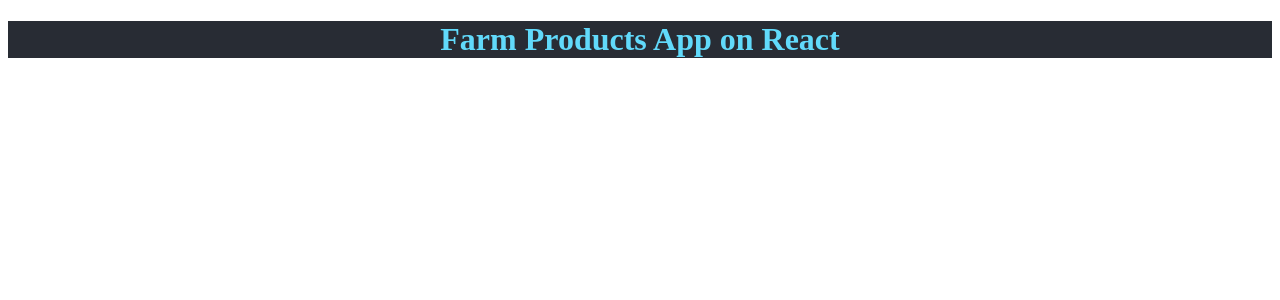
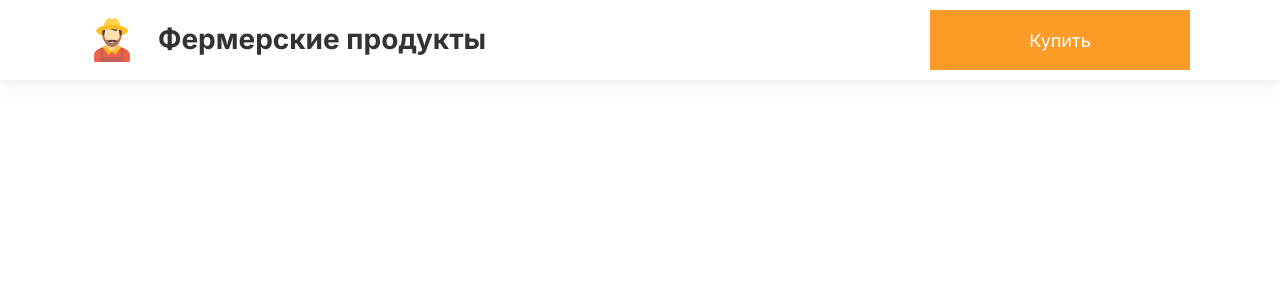
Before and after one commit to ustyugovki/farm-products, a React (Create React App) app: page / in a window 1280 px wide. Shown: the top 300 px of the page. Built offline with nearby package versions, Linux system fonts and the light colour scheme.

Commit message:
Сверстал Header.

```diff
--- a/src/components/app/App.css
+++ b/src/components/app/App.css
@@ -1,5 +1,29 @@
-.App {
-  text-align: center;
-  color: #61dafb;
-  background-color: #282c34;
+@import url("https://fonts.googleapis.com/css2?family=Inter:wght@400;700&display=swap");
+
+html {
+  height: 100%;
 }
+
+body,
+html {
+  margin: 0;
+}
+
+*,
+*::before,
+*::after {
+  box-sizing: border-box;
+}
+
+body {
+  display: block;
+  box-sizing: border-box;
+  font-family: 'Inter';
+  font-style: normal;
+  font-weight: 400;
+  font-size: 18px;
+  /* line-height: 27px; */
+  /* 27 / 18 = 15 */
+  line-height: 1.5;
+  color: #333333;
+}
--- a/src/components/app/App.js
+++ b/src/components/app/App.js
@@ -2,12 +2,10 @@ import React from 'react';
 
 import './App.css';
 
+import PageWrapper from '../layout/page-wrapper/page-wrapper';
+
 function App() {
-  return (
-    <div className="App">
-      <h1>Farm Products App on React</h1>
-    </div>
-  );
+  return <PageWrapper />;
 }
 
 export default App;
--- a/src/components/layout/header/header.css
+++ b/src/components/layout/header/header.css
@@ -0,0 +1,12 @@
+.header {
+  margin: 0 auto;
+  padding-left: 90px;
+  padding-right: 90px;
+  width: 1280px;
+  min-height: 80px;
+  display: flex;
+  justify-content: space-between;
+  align-items: center;
+  background-color: #ffffff;
+  box-shadow: 0px 10px 20px rgba(0, 0, 0, 0.04), 0px 2px 6px rgba(0, 0, 0, 0.04), 0px 0px 1px rgba(0, 0, 0, 0.04);
+}
--- a/src/components/layout/header/header.jsx
+++ b/src/components/layout/header/header.jsx
@@ -1,8 +1,16 @@
 import React from "react";
 import "./header.css";
 
+import Logo from '../../ui/logo/logo';
+import Nav from '../nav/nav';
+
 function Header() {
-  return <></>;
+  return (
+    <header className="header">
+      <Logo />
+      <Nav />
+    </header>
+  );
 }
 
 export default Header;
--- a/src/components/layout/nav/nav.jsx
+++ b/src/components/layout/nav/nav.jsx
@@ -1,8 +1,14 @@
 import React from "react";
 import "./nav.css";
 
+import Button from '../../ui/button/button';
+
 function Nav() {
-  return <></>;
+  return (
+    <nav className='header__menu menu'>
+      <Button>Купить</Button>
+    </nav>
+  );
 }
 
 export default Nav;
--- a/src/components/layout/page-wrapper/page-wrapper.jsx
+++ b/src/components/layout/page-wrapper/page-wrapper.jsx
@@ -1,8 +1,12 @@
 import React from "react";
 import "./page-wrapper.css";
 
+import Header from '../header/header';
+
 function PageWrapper() {
-  return <></>;
+  return (<>
+    <Header />
+  </>);
 }
 
 export default PageWrapper;
--- a/src/components/ui/button/button.css
+++ b/src/components/ui/button/button.css
@@ -0,0 +1,37 @@
+.button {
+  margin: 0;
+  padding: 0;
+  width: 100px;
+  min-height: 40px;
+  display: block;
+  box-sizing: border-box;
+  /* display: inline-flex; */
+  /* align-items: center; */
+  /* justify-content: center; */
+  font-family: inherit;
+  font-style: normal;
+  font-weight: 400;
+  font-size: 18px;
+  /* line-height: 27px; */
+  /* 27 / 18 = 1.5 */
+  line-height: 1.5;
+  text-decoration: none;
+  /* text-transform: uppercase; */
+  text-align: center;
+  /* color: $color-gray; */
+  /* background-color: $color-white; */
+  /* border: 2px solid $color-gray; */
+  border: none;
+  cursor: pointer;
+}
+
+.menu__button {
+  width: 260px;
+  min-height: 60px;
+  color: #FFFFFF;
+  background-color: #FC9B27;
+}
+
+.menu__button:hover {
+  background-color: #FC7427;
+}
--- a/src/components/ui/button/button.jsx
+++ b/src/components/ui/button/button.jsx
@@ -1,8 +1,12 @@
 import React from "react";
 import "./button.css";
 
-function Button() {
-  return <></>;
+function Button({children}) {
+  return (
+    <button type="button" className="menu__button button">
+      {children}
+    </button>
+  );
 }
 
 export default Button;
--- a/src/components/ui/logo/logo.css
+++ b/src/components/ui/logo/logo.css
@@ -0,0 +1,6 @@
+.header__logo {
+  height: 44px;
+  display: flex;
+  align-items: center;
+  text-decoration: none;
+}
--- a/src/components/ui/logo/logo.jsx
+++ b/src/components/ui/logo/logo.jsx
@@ -1,8 +1,16 @@
 import React from "react";
 import "./logo.css";
 
+import logo from "../../../assets/logo.svg";
+import Title, { TitleSize } from '../title/title';
+
 function Logo() {
-  return <></>;
+  return (
+    <a href='/' className="header__logo logo">
+      <img src={logo} alt='логотип'></img>
+      <Title size={TitleSize.LOGO}>Фермерские продукты</Title>
+    </a>
+  );
 }
 
 export default Logo;
--- a/src/components/ui/title/title.css
+++ b/src/components/ui/title/title.css
@@ -0,0 +1,21 @@
+.title {
+  margin: 0;
+  padding: 0;
+  font-family: 'Inter';
+  font-style: normal;
+  font-weight: 400;
+  font-size: 18px;
+  /* line-height: 27px; */
+  /* 27 / 18 = 1.5 */
+  line-height: 1.5;
+  color: #333333;
+}
+
+.title__logo {
+  margin-left: 24px;
+  font-weight: 700;
+  font-size: 28px;
+  /* line-height: 32px; */
+  /* 32 / 28 = 1.5 */
+  line-height: 1.14;
+}
--- a/src/components/ui/title/title.jsx
+++ b/src/components/ui/title/title.jsx
@@ -1,8 +1,17 @@
 import React from "react";
 import "./title.css";
 
-function Title() {
-  return <></>;
+export const TitleSize = {
+  BIG: 'big',
+  SMALL: 'small',
+  DEFAULT: '',
+  LOGO: 'logo'
+}
+
+function Title({children, size}) {
+  return (
+    <span className={`logo__title title${size ? ` title__${size}` : ""}`}>{children}</span>
+  );
 }
 
 export default Title;
```
Also changed, not shown: src/assets/logo.svg (added).
